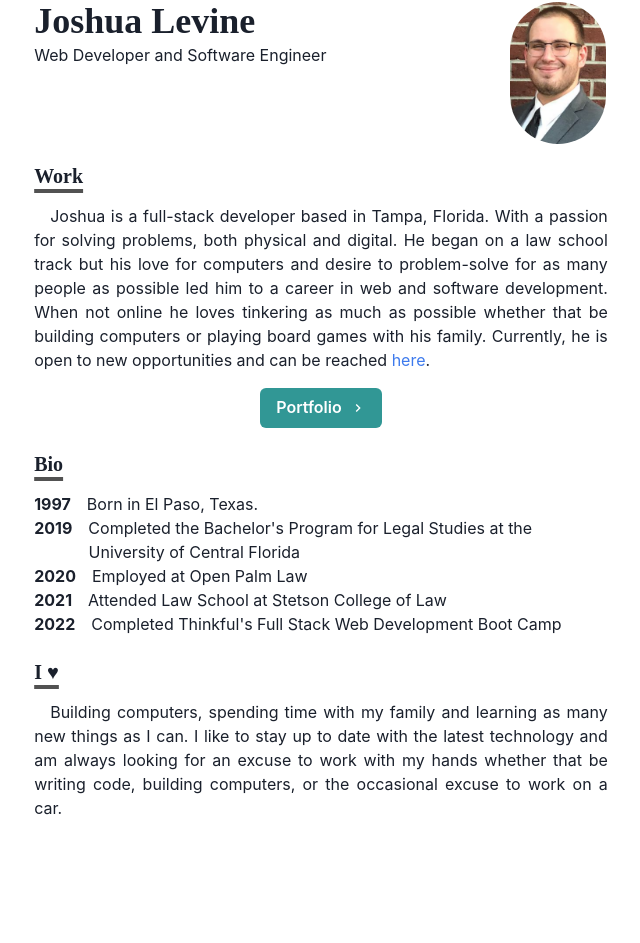
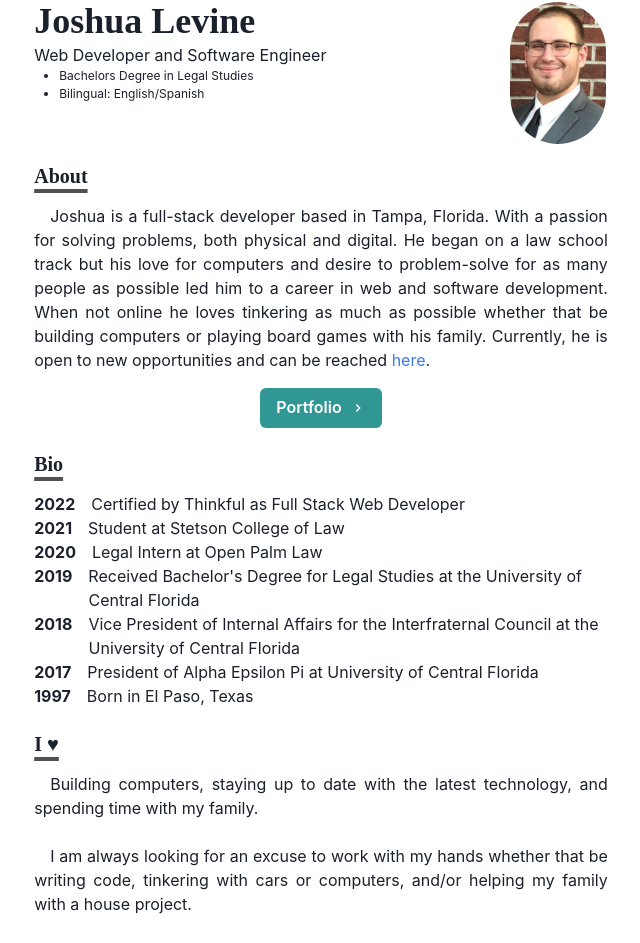
Before and after one commit to JoshJAL/updated-portfolio, a Next.js app: page / in a window 1280 px wide. Shown: the part 144-1087 px from the top of the page, without its empty margins (319-959 px from the left). Before the commit the page ends 1020 px from the top, so only its background shows below. Built offline with nearby package versions, Linux system fonts and the light colour scheme.

Commit message:
touched up some of the stylings and moved some headers, added my resume, adjusted content

```diff
--- a/components/layouts/grid-item.js
+++ b/components/layouts/grid-item.js
@@ -25,6 +25,14 @@ export const WorkGridItem = ({ children, id, title, thumbnail }) => (
   <Box w="100%" align="center">
     <NextLink href={`/works/${id}`}>
       <LinkBox cursor="pointer">
+        <LinkOverlay href={`/works/${id}`}>
+          <Text mt={2} fontSize={20}>
+            {title}
+          </Text>
+        </LinkOverlay>
+        <Text style={{ marginBottom: '10px' }} fontSize={14}>
+          {children}
+        </Text>
         <Box
           borderColor="blackAlpha.300"
           borderWidth={2}
@@ -38,12 +46,6 @@ export const WorkGridItem = ({ children, id, title, thumbnail }) => (
             placeholder="blur"
           />
         </Box>
-        <LinkOverlay href={`/works/${id}`}>
-          <Text mt={2} fontSize={20}>
-            {title}
-          </Text>
-        </LinkOverlay>
-        <Text fontSize={14}>{children}</Text>
       </LinkBox>
     </NextLink>
   </Box>
--- a/components/navbar.js
+++ b/components/navbar.js
@@ -69,7 +69,7 @@ const Navbar = props => {
           justifyContent="end"
         >
           <LinkItem href="/works" path={path}>
-            Works
+            Projects
           </LinkItem>
           <LinkItem href="/contactMe" path={path}>
             Contact Info
@@ -90,7 +90,7 @@ const Navbar = props => {
                   <MenuItem as={Link}>About</MenuItem>
                 </NextLink>
                 <NextLink href="/works" passHref>
-                  <MenuItem as={Link}>Works</MenuItem>
+                  <MenuItem as={Link}>Projects</MenuItem>
                 </NextLink>
                 <NextLink href="/contactMe" passHref>
                   <MenuItem as={Link}>Contact Info</MenuItem>
--- a/components/work.js
+++ b/components/work.js
@@ -5,7 +5,7 @@ import { ChevronRightIcon } from '@chakra-ui/icons'
 export const Title = ({ children }) => (
   <Box>
     <NextLink href="/works">
-      <Link>Works</Link>
+      <Link>Projects</Link>
     </NextLink>
     <span>
       &nbsp;
--- a/pages/index.js
+++ b/pages/index.js
@@ -26,7 +26,7 @@ const Page = () => {
           align="center"
           marginTop={4}
         >
-          Hello, I'm a full-stack developer based in Tampa, FL!
+          Hello, I'm a full-stack developer based in Tampa, Florida!
         </Box>
 
         <Box display={{ md: 'flex' }}>
@@ -35,6 +35,10 @@ const Page = () => {
               Joshua Levine
             </Heading>
             <p>Web Developer and Software Engineer</p>
+            <ul style={{ fontSize: 12, marginLeft: 25 }}>
+              <li>Bachelors Degree in Legal Studies</li>
+              <li>Bilingual: English/Spanish</li>
+            </ul>
           </Box>
           <Box
             flexShrink={0}
@@ -56,7 +60,7 @@ const Page = () => {
         </Box>
         <Section delay={0.1}>
           <Heading as="h3" variant="section-title">
-            Work
+            About
           </Heading>
           <Paragraph>
             Joshua is a full-stack developer based in Tampa, Florida. With a
@@ -85,38 +89,54 @@ const Page = () => {
             Bio
           </Heading>
           <BioSection>
-            <BioYear>1997</BioYear>
-            Born in El Paso, Texas.
+            <BioYear>2022</BioYear>
+            Certified by Thinkful as Full Stack Web Developer
+          </BioSection>
+          <BioSection>
+            <BioYear>2021</BioYear>
+            Student at Stetson College of Law
+          </BioSection>
+          <BioSection>
+            <BioYear>2020</BioYear>
+            Legal Intern at Open Palm Law
           </BioSection>
           <BioSection>
             <BioYear>2019</BioYear>
-            Completed the Bachelor's Program for Legal Studies at the University
-            of Central Florida
+            Received Bachelor's Degree for Legal Studies at the University of
+            Central Florida
           </BioSection>
           <BioSection>
-            <BioYear>2020</BioYear>
-            Employed at Open Palm Law
+            <BioYear>2018</BioYear>
+            Vice President of Internal Affairs for the Interfraternal Council at
+            the University of Central Florida
           </BioSection>
           <BioSection>
-            <BioYear>2021</BioYear>
-            Attended Law School at Stetson College of Law
+            <BioYear>2017</BioYear>
+            President of Alpha Epsilon Pi at University of Central Florida
           </BioSection>
           <BioSection>
-            <BioYear>2022</BioYear>
-            Completed Thinkful's Full Stack Web Development Boot Camp
+            <BioYear>1997</BioYear>
+            Born in El Paso, Texas
           </BioSection>
         </Section>
-
         <Section>
           <Heading as="h3" variant="section-title">
             I ♥
           </Heading>
           <Paragraph>
-            Building computers, spending time with my family and learning as
-            many new things as I can. I like to stay up to date with the latest
-            technology and am always looking for an excuse to work with my hands
-            whether that be writing code, building computers, or the occasional
-            excuse to work on a car.
+            Building computers, staying up to date with the latest technology,
+            and spending time with my family.
+          </Paragraph>
+          <br />
+          <Paragraph>
+            I am always looking for an excuse to work with my hands whether that
+            be writing code, tinkering with cars or computers, and/or helping my
+            family with a house project.
+          </Paragraph>
+          <br />
+          <Paragraph>
+            In my free time I enjoy playing board games, playing video games,
+            and watching movies.
           </Paragraph>
         </Section>
       </Container>
--- a/pages/works/flashcard.js
+++ b/pages/works/flashcard.js
@@ -32,7 +32,7 @@ const Work = () => {
           </ListItem>
           <ListItem>
             <Meta>Browsers</Meta>
-            <span>Google Chrome/Safari/Edge</span>
+            <span>Edge/Firefox/Google Chrome/Safari</span>
           </ListItem>
           <ListItem>
             <Meta>Stack</Meta>
--- a/pages/works/periodicTables.js
+++ b/pages/works/periodicTables.js
@@ -27,7 +27,7 @@ const Work = () => {
           </ListItem>
           <ListItem>
             <Meta>Browsers</Meta>
-            <span>Google Chrome/Safari/Edge</span>
+            <span>Edge/Firefox/Google Chrome/Safari</span>
           </ListItem>
           <ListItem>
             <Meta>Stack</Meta>
--- a/pages/works/pomodoroTimer.js
+++ b/pages/works/pomodoroTimer.js
@@ -29,7 +29,7 @@ const Work = () => {
           </ListItem>
           <ListItem>
             <Meta>Browsers</Meta>
-            <span>Google Chrome/Safari/Edge</span>
+            <span>Edge/Firefox/Google Chrome/Safari</span>
           </ListItem>
           <ListItem>
             <Meta>Stack</Meta>
```
Also changed, not shown: pages/contactMe.js (+16 -1 lines), pages/works.js (+5 -2 lines).
